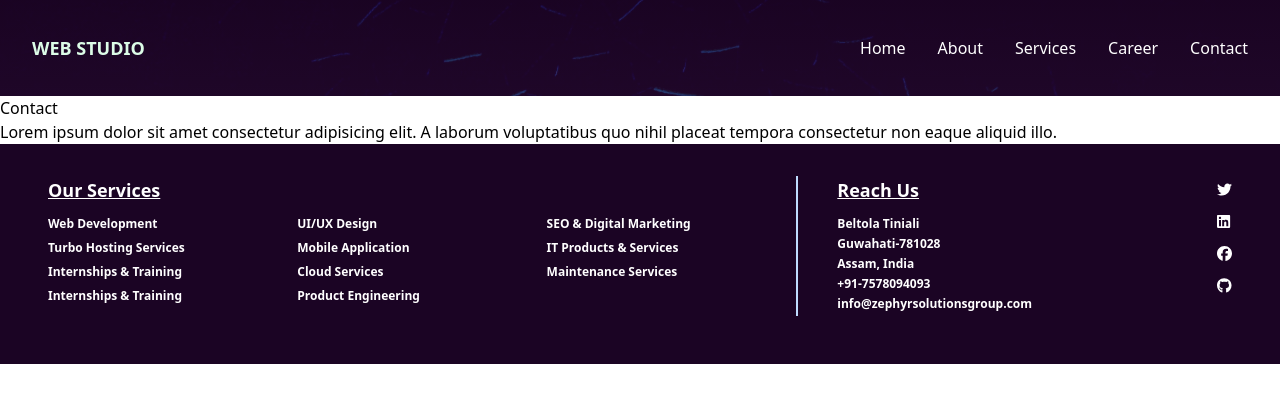
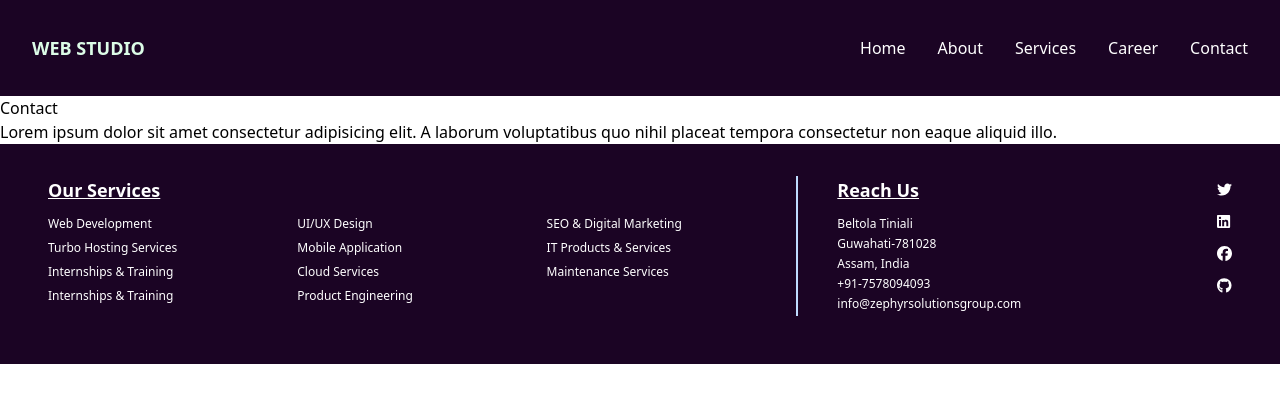
Before and after one commit to jdx-code/zs-react, a React (Create React App) app: page /contact in a window 1280 px wide. Shown: the top 402 px of the page. Built offline with nearby package versions, Linux system fonts and the light colour scheme.

Commit message:
Fixed navbar background issues for different routes

```diff
--- a/src/App.js
+++ b/src/App.js
@@ -1,17 +1,31 @@
-import React from "react";
+import React, { useEffect } from "react";
 import initFontAwesome from "./components/FontAwesomeIcons/initFontAwesome";
 import Navbar from "./components/Navbar";
 import Footer from "./components/Footer";
-import { Route, Routes } from "react-router-dom";
+import { Route, Routes, useLocation } from "react-router-dom";
 import Home from "./Pages/Home";
 import About from "./Pages/About";
 import Services from "./Pages/Services";
 import Career from "./Pages/Career";
 import Contact from "./Pages/Contact";
 
+
 initFontAwesome();
 
 function App() {
+
+  const location = useLocation();
+  useEffect(()=>
+    {
+        if(location.pathname === '/'){
+          document.getElementById('navbar').classList.add('navHome');
+          document.getElementById('navbar').classList.remove('navOther');
+        } else {
+          document.getElementById('navbar').classList.add('navOther');
+          document.getElementById('navbar').classList.remove('navHome');
+        }
+    },[location])
+
   return (
     <div>
       <Navbar/>
--- a/src/Pages/Home.jsx
+++ b/src/Pages/Home.jsx
@@ -9,7 +9,7 @@ import CareerRibbon from "../components/CareerRibbon";
 
 const Home = () => {
     return(
-        <div className='main'>
+        <div id='main'>
             <Hero/>
             <CareerRibbon/>
             <ChooseUs/>
--- a/src/components/Footer.jsx
+++ b/src/components/Footer.jsx
@@ -3,7 +3,7 @@ import { FontAwesomeIcon } from '@fortawesome/react-fontawesome';
 
 const Footer = () => {
     return(
-        <div className='bg-[#1b0424]'>
+        <div className='footerClass bg-[#1b0424]'>
             <div className='w-full max-w-[95%] m-auto p-4 md:pt-8 grid md:grid-cols-6 text-white'>
                 <div className='w-full max-w-[95%] text-xs font-bold mb-8 col-span-4 md:border-r-2 md:border-blue-200'>
                     <p className='font-bold text-lg pb-3 underline'>Our Services</p>
--- a/src/components/Navbar.jsx
+++ b/src/components/Navbar.jsx
@@ -12,7 +12,7 @@ const Navbar = () =>{
 
     return(
         <div>
-            <div className="navbar flex justify-between items-center h-24 w-full mx-auto px-4 text-white">
+            <div id="navbar" className="flex justify-between items-center h-24 w-full mx-auto px-4 text-white">
                 <h1 className="w-full text-green-100 text-lg font-bold uppercase m-4">WEB STUDIO</h1>
                 <ul className="hidden md:flex">
                     <li className="p-4">
--- a/src/index.css
+++ b/src/index.css
@@ -6,17 +6,22 @@
 
 body{
   position: relative;
+  font-family: 'Noto Sans', sans-serif;
 }
 
-.navbar, .main{
-  font-family: 'Noto Sans', sans-serif;
+.navHome, #main{
   background: linear-gradient(rgba(37, 5, 49, 0.7), rgba(93, 41, 114, 0.7)), url(assets/mainbg.jpg);
   background-repeat: no-repeat;
   background-size: cover;
   background-position: center center;
   background-attachment: fixed;
 }
-
+.footerClass ul li, p{
+  font-weight: normal;
+}
+.navOther{
+  background: #1b0424;
+}
 
 /* ============ flip hover styles ============ */
 
```
